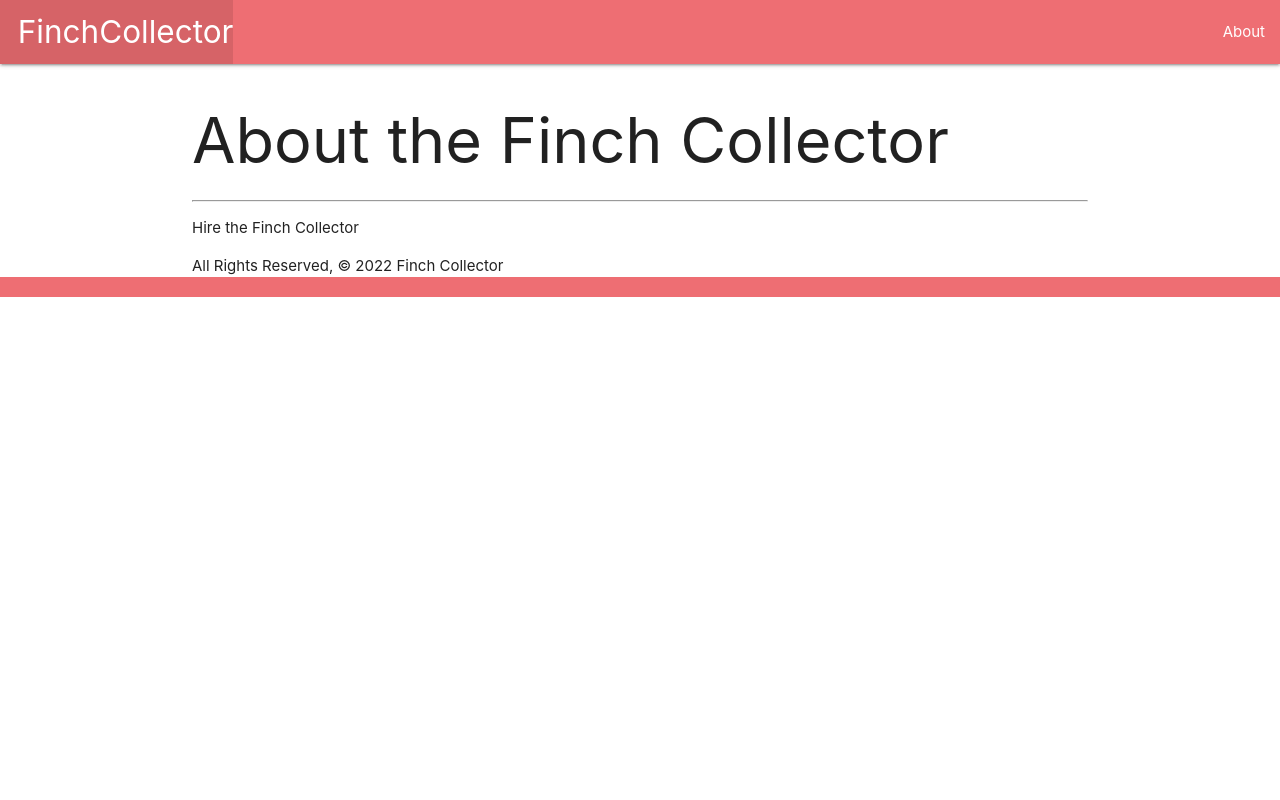
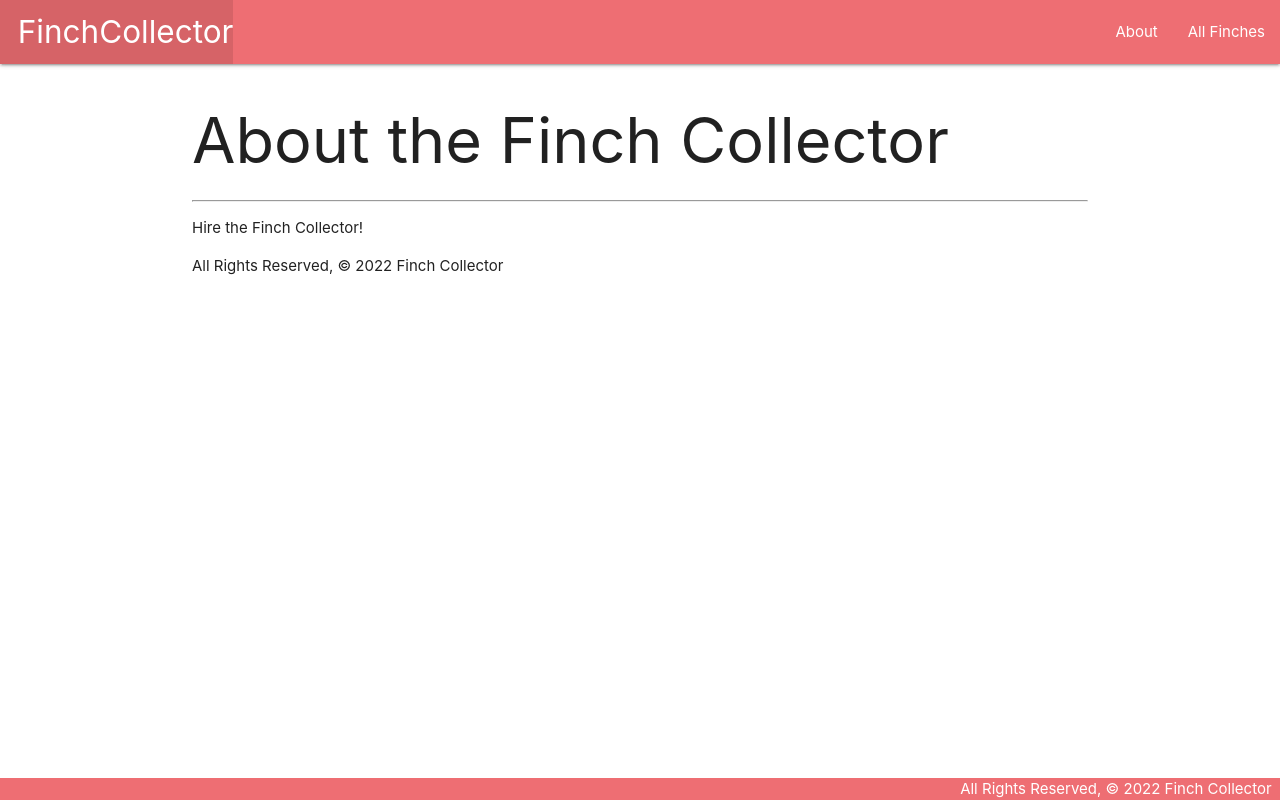
Before and after one commit to mkbozai/finchcollector, a Django app: page /about/ in a window 1280 px wide. Run offline with Django 4.2, Linux system fonts and the light colour scheme.

Commit message:
implemented all finches index page

```diff
--- /dev/null
+++ b/main_app/static/css/style.css
@@ -0,0 +1,14 @@
+body {
+    display: flex;
+    min-height: 100vh;
+    flex-direction: column;
+  }
+
+  main {
+    flex: 1 0 auto;
+  }
+
+  footer.page-footer {
+    padding-top: 0;
+    text-align: right;
+  }
--- a/main_app/templates/about.html
+++ b/main_app/templates/about.html
@@ -3,6 +3,6 @@
     {% block content %}
         <h1>About the Finch Collector</h1>
         <hr />
-        <p>Hire the Finch Collector</p>
+        <p>Hire the Finch Collector!</p>
         <footer>All Rights Reserved, &copy; 2022 Finch Collector</footer>
     {% endblock %}
--- a/main_app/templates/base.html
+++ b/main_app/templates/base.html
@@ -1,3 +1,4 @@
+{% load static %}
 <!DOCTYPE html>
 <html lang="en">
 <head>
@@ -6,6 +7,7 @@
   <meta http-equiv="X-UA-Compatible" content="ie=edge">
   <title>Finch Collector</title>
   <link rel="stylesheet" href="https://cdnjs.cloudflare.com/ajax/libs/materialize/1.0.0/css/materialize.min.css">
+  <link rel="stylesheet" type="text/css" href="{% static 'css/style.css' %}">
 </head>
 <body>
   <header class="navbar-fixed">
@@ -16,6 +18,7 @@
         </ul>
         <ul class="right">
           <li><a href="/about">About</a></li>
+          <li><a href="/finches">All Finches</a></li>
         </ul>
       </div>
     </nav>
--- a/main_app/urls.py
+++ b/main_app/urls.py
@@ -4,4 +4,5 @@ from . import views
 urlpatterns = [
     path('', views.home, name='home'),
     path('about/', views.about, name='about'),
+    path('finches/', views.finches_index, name='index'),
 ]
--- a/main_app/views.py
+++ b/main_app/views.py
@@ -1,6 +1,20 @@
 from django.shortcuts import render
+from django.http import HttpResponse
 
-from django.http import HttpResponse
+class Finch:
+  def __init__(self, name, type, description, age):
+    self.name = name
+    self.type = type
+    self.description = description
+    self.age = age
+
+finches = [
+  Finch('Gary', 'spice finch', 'not afraid to make things spicy', 6),
+  Finch('Chirp', 'society finch', 'always chirping at folks', 2),
+  Finch('Nelly', 'strawberry finch', 'looks the best', 0),
+  Finch('Chris', 'blue finch', 'head coach of the timberwolves', 3),
+]
+
 
 # Create your views here.
 
@@ -9,3 +23,6 @@ def home(request):
 
 def about(request):
     return render(request, 'about.html')
+
+def finches_index(request):
+    return render(request, 'finches/index.html', { 'finches': finches })
```
Also changed, not shown: main_app/templates/finches/index.html (added, +19 -0 lines).
